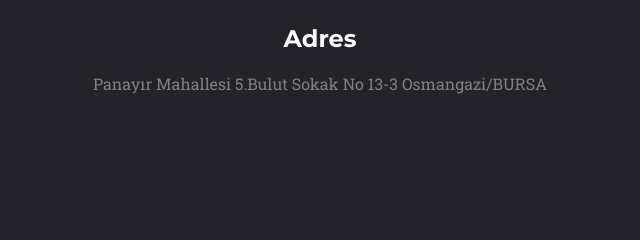
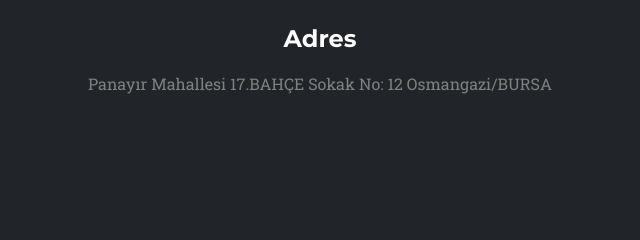
Before and after one commit to habanoz/hafisalt, a plain HTML site: page index.html in a window 1280 px wide. Shown: the part 4820-5060 px from the top of the page, 35-675 px from the left. Drawn offline with nearby package versions, Linux system fonts and the light colour scheme.

Commit message:
Update index.html

```diff
--- a/index.html
+++ b/index.html
@@ -218,7 +218,7 @@
             <div class="row text-center">
                 <div class="col-md-6">
                     <h4 class="my-3">Adres</h4>
-                    <p class="">Panayır Mahallesi 5.Bulut Sokak No 13-3 Osmangazi/BURSA</p>
+                    <p class="">Panayır Mahallesi 17.BAHÇE Sokak No: 12 Osmangazi/BURSA</p>
                 </div>
 
                 <div class="col-md-6">
```
